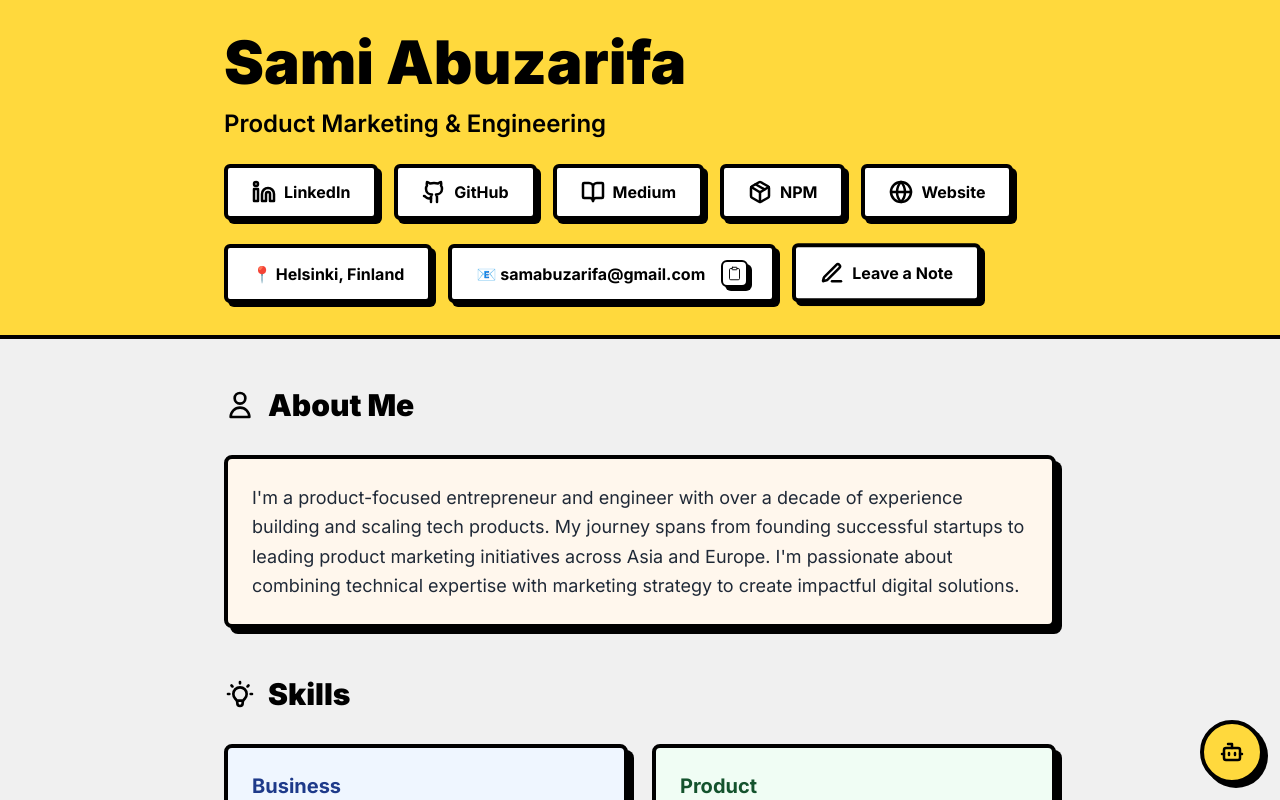
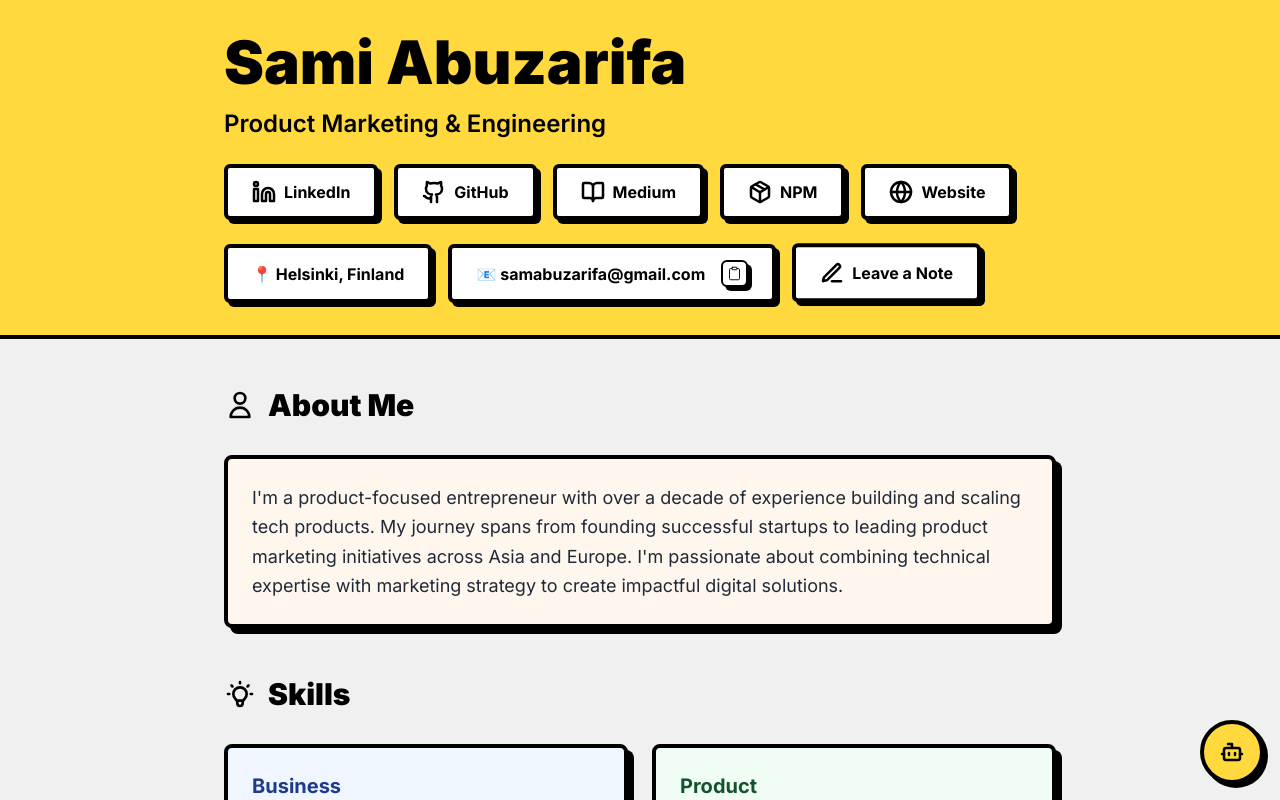
Before and after one commit to samizar/web-resume, a Next.js app: page / in a window 1280 px wide. Shown: the top 800 px of the page. Built offline with nearby package versions, Linux system fonts and the light colour scheme.

Commit message:
update: refine bio text content for clarity

```diff
--- a/src/components/sections/Bio.tsx
+++ b/src/components/sections/Bio.tsx
@@ -28,7 +28,7 @@ export default function Bio() {
                     hover:translate-x-1 hover:-translate-y-1
                     transition-all duration-300">
         <p className="text-lg text-gray-800 leading-relaxed">
-          I&apos;m a product-focused entrepreneur and engineer with over a decade of experience
+          I&apos;m a product-focused entrepreneur with over a decade of experience
           building and scaling tech products. My journey spans from founding successful
           startups to leading product marketing initiatives across Asia and Europe.
           I&apos;m passionate about combining technical expertise with marketing strategy
```
